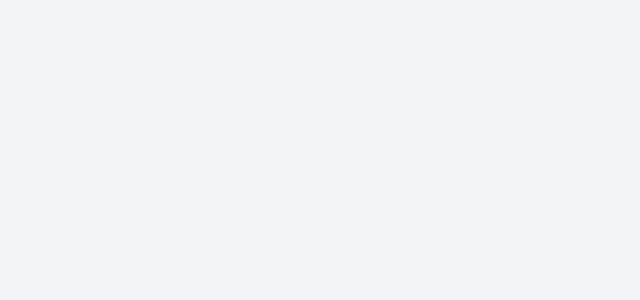
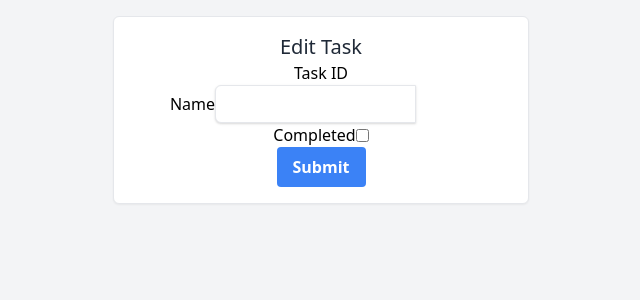
Before and after one commit to andrewsanc/todoist, a React (Create React App) app: page /tasks/1 in a window 1280 px wide. Before the commit this address had no page. Shown: the top 300 px of the page, without its empty margins (319-959 px from the left). Built offline with nearby package versions, Linux system fonts and the light colour scheme; no server answers.

Commit message:
request to update task item

```diff
--- a/src/App.js
+++ b/src/App.js
@@ -9,7 +9,7 @@ const App = () => {
       <div className='bg-gray-100 flex flex-col items-center min-h-screen'>
         <Routes>
           <Route path='/' element={<Home />} />
-          <Route path='task/:id' element={<EditCard />} />
+          <Route path='tasks/:id' element={<EditCard />} />
         </Routes>
       </div>
     </BrowserRouter>
--- a/src/Card.js
+++ b/src/Card.js
@@ -5,7 +5,7 @@ import { FaEdit, FaTrashAlt } from "react-icons/fa";
 const Card = ({ name, id, removeToDoHandler }) => {
   let navigate = useNavigate();
   const editCardHandler = (id) => {
-    navigate(`task/${id}`);
+    navigate(`tasks/${id}`);
   };
 
   return (
--- a/src/EditCard.js
+++ b/src/EditCard.js
@@ -4,7 +4,10 @@ const EditCard = () => {
   const [taskID, setTaskID] = useState("");
   const [taskName, setTaskName] = useState("");
   const [taskCompleted, setTaskCompleted] = useState(false);
+  const [inRequest, setInRequest] = useState(false);
+  const [successfulUpdate, setSuccessfulUpdate] = useState(false);
 
+  // Get task id from URL, make request to backend to retrieve task data
   useEffect(() => {
     const fetchTask = async () => {
       const taskID = window.location.pathname.split("/")[2];
@@ -20,15 +23,39 @@ const EditCard = () => {
     fetchTask();
   }, []);
 
+  const submitButtonHandler = async (e) => {
+    e.preventDefault();
+    setInRequest(true);
+    const response = await fetch(
+      `http://localhost:4000/api/v1/tasks/${taskID}`,
+      {
+        method: "PATCH",
+        headers: {
+          "Content-Type": "application/json",
+        },
+        body: JSON.stringify({
+          name: taskName,
+          completed: taskCompleted,
+        }),
+      }
+    );
+
+    const { task } = await response.json();
+    setTaskID(task._id);
+    setTaskName(task.name);
+    setTaskCompleted(task.completed);
+    setInRequest(false);
+    setSuccessfulUpdate(true);
+  };
+
   return (
     <div className='bg-white py-4 px-14 my-4 border rounded-md shadow-sm flex flex-col items-center'>
       <h2 className='text-xl font-normal text-gray-800'>Edit Task</h2>
-      <div className='ml-auto'>
       <div className='flex'>
         <span>Task ID</span>
         <span>{taskID}</span>
       </div>
-        <div className='flex'>
+      <div className='flex items-center'>
         <span>Name</span>
         <input
           className='shadow border py-2 px-3 text-gray-700 leading-tight focus:outline-none focus:shadow-outline w-8/12 rounded-l-md'
@@ -37,8 +64,8 @@ const EditCard = () => {
           onChange={(e) => setTaskName(e.target.value)}
         />
       </div>
-        <div>
-          <span className='ml-2'>Completed</span>
+      <div className='flex items-center'>
+        <span>Completed</span>
         <input
           type='checkbox'
           className='form-checkbox'
@@ -46,10 +73,13 @@ const EditCard = () => {
           onChange={(e) => setTaskCompleted(e.target.checked)}
         />
       </div>
-        <button className='bg-blue-500 hover:bg-blue-700 text-white font-bold py-2 px-4 rounded'>
-          Submit
+      <button
+        onClick={submitButtonHandler}
+        className='bg-blue-500 hover:bg-blue-700 text-white font-bold py-2 px-4 rounded'
+      >
+        {inRequest ? "Submitting..." : "Submit"}
       </button>
-      </div>
+      <div>{successfulUpdate && "Edit Successful"}</div>
     </div>
   );
 };
```
Lines whose indentation alone changed are shown as unchanged.
